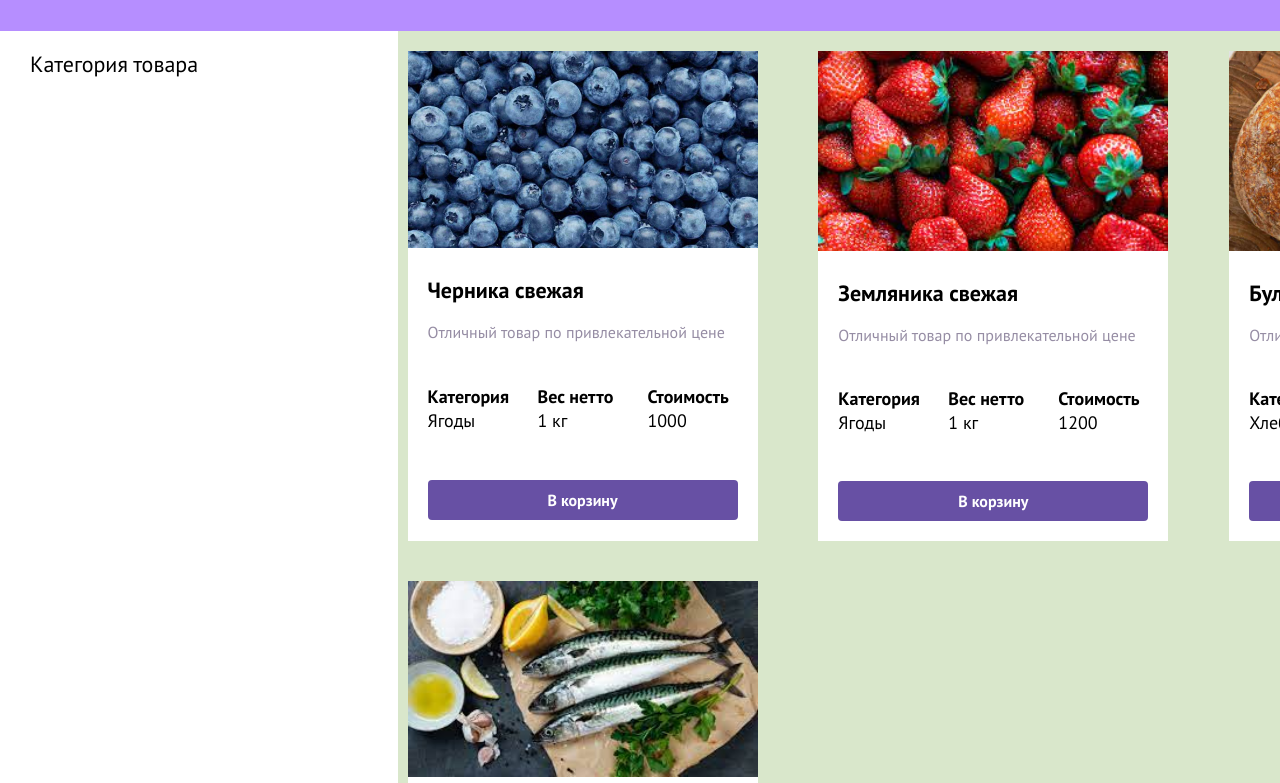
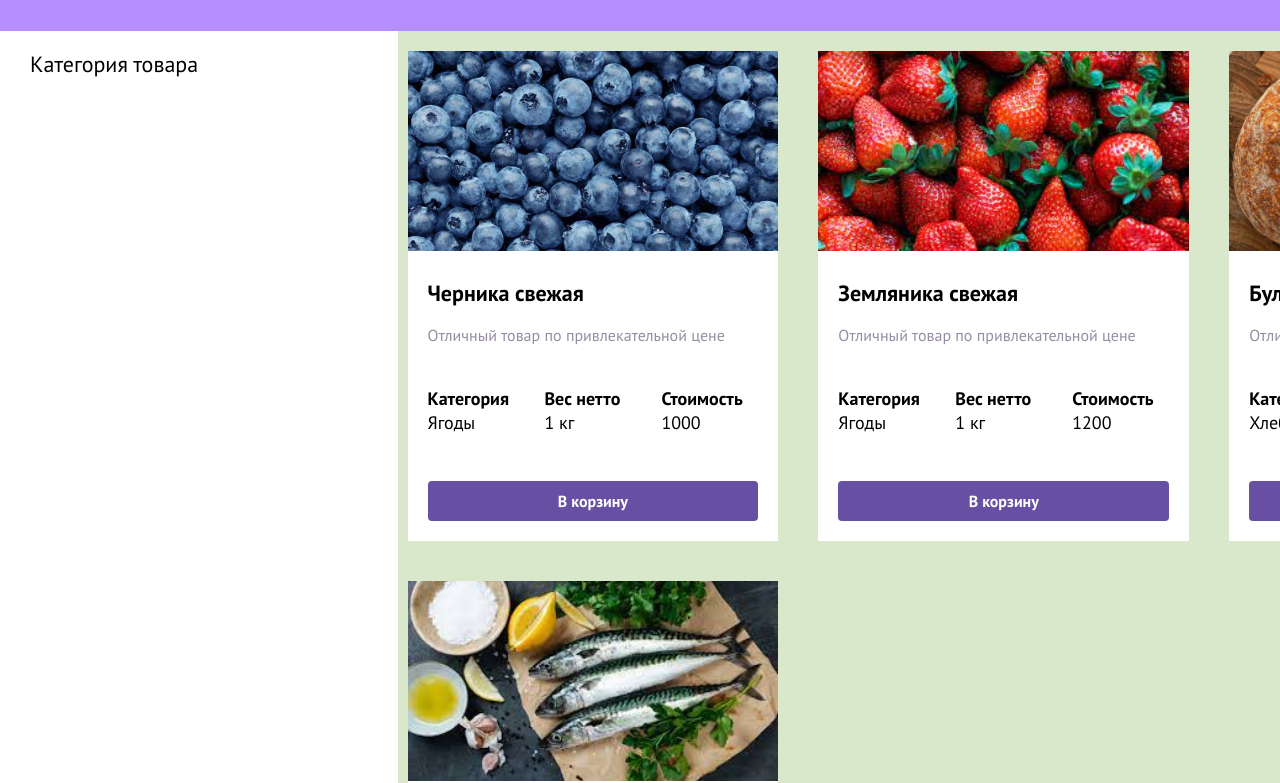
Before and after one commit to Al3xande4/Cards, a plain HTML site: page index.html in a window 1280 px wide. Shown: the part 49-832 px from the top of the page. Drawn offline with Linux system fonts and the light colour scheme.

Commit message:
bug fixes

```diff
--- a/styles/styles.css
+++ b/styles/styles.css
@@ -45,7 +45,6 @@
     grid-area: results;
     display: grid;
     grid-template-columns: repeat(auto-fit, minmax(350px, 1fr));
-    grid-auto-flow: row;
     gap: 40px;
 }
 .catalog-footer{
@@ -56,13 +55,13 @@
     display: grid;
     grid-template-rows: repeat(4, auto);
     row-gap: 10px;
-    max-width: 350px;
     min-height: 350px;
+    max-width: 400px;
 }
 .card-image{
-    width: 100%;
     max-height: 200px;
     object-fit: cover;
+    width: 100%;
     height: auto;
 }
 .card-stats{
```
